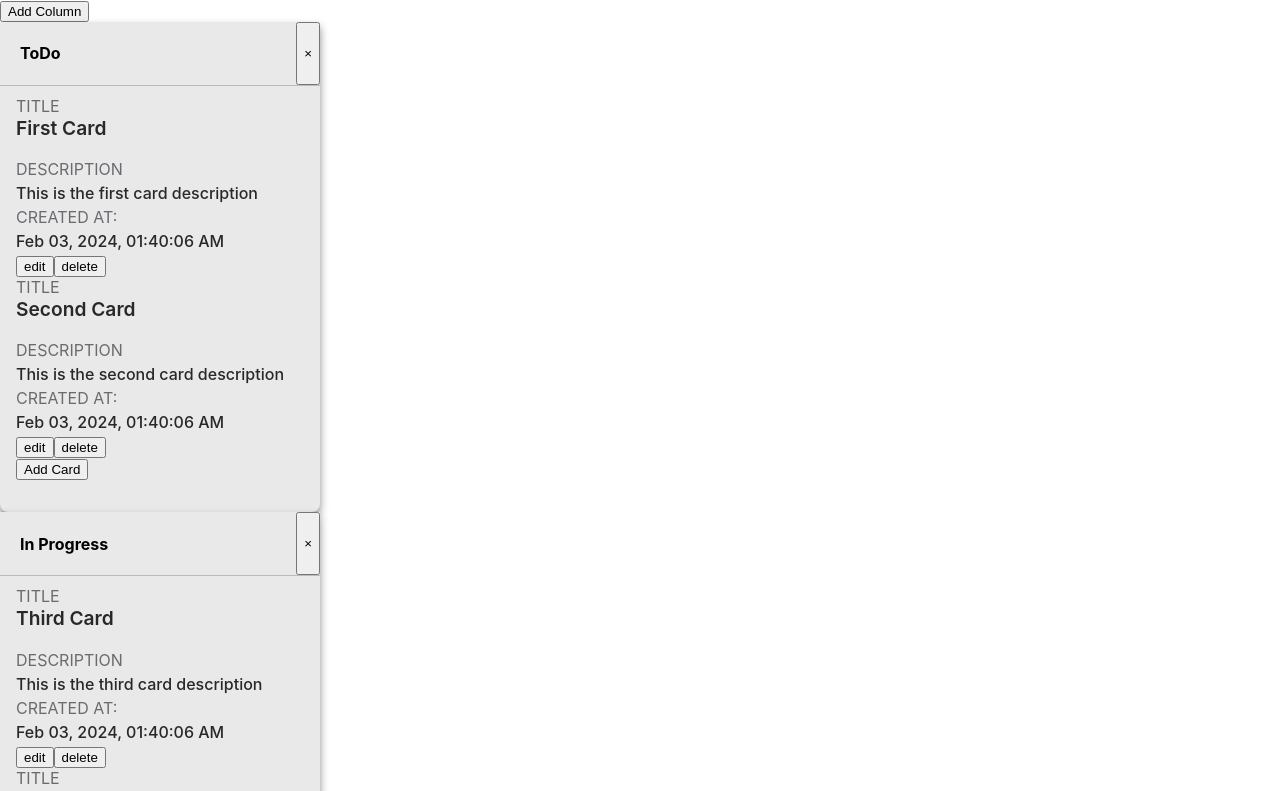
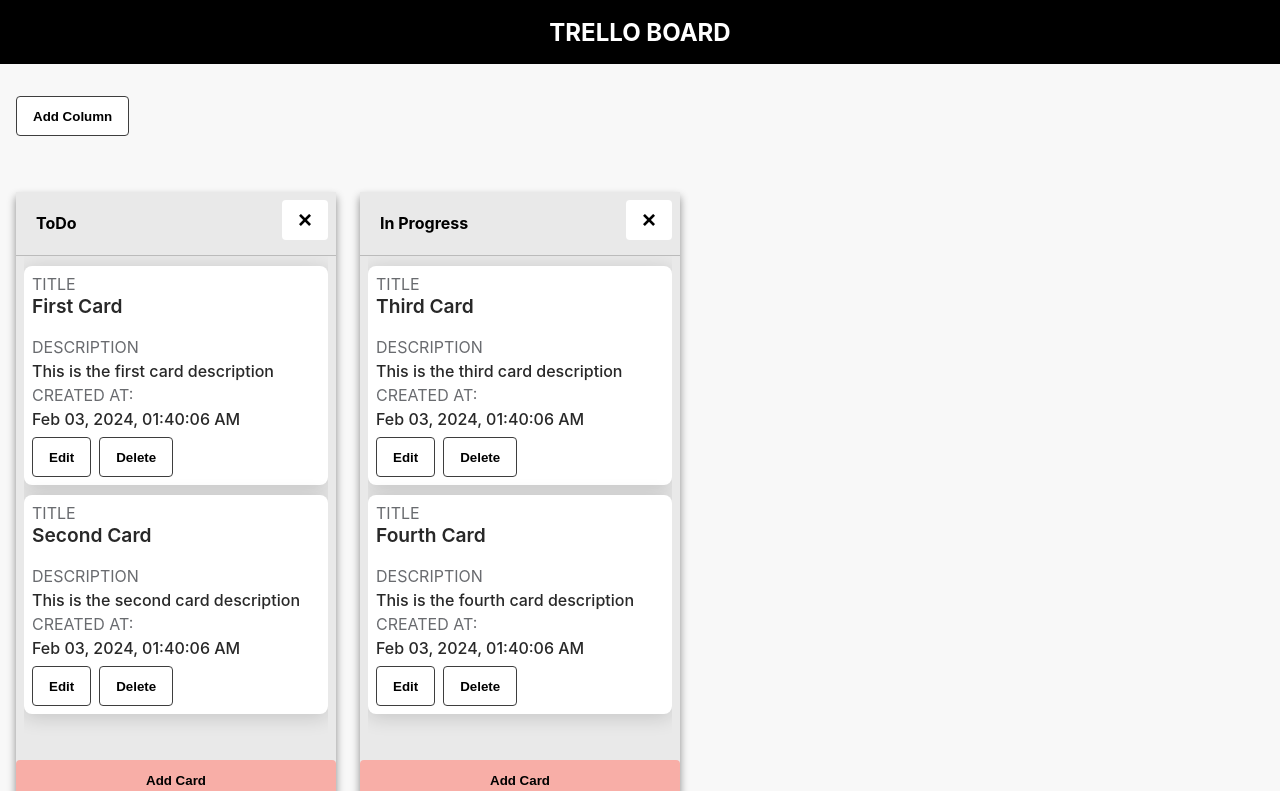
Before and after one commit to UralKrc/trello-board, a React (Create React App) app: page / in a window 1280 px wide. Shown: the top 791 px of the page. Built offline with nearby package versions, Linux system fonts and the light colour scheme; the HTML template or start-up script is replaced by a standard one.

Commit message:
Add styles and a helper to format dates

```diff
--- /dev/null
+++ b/src/App.css
@@ -0,0 +1,124 @@
+.page-container {
+  display: grid;
+  grid-template-rows: 64px 64px calc(100vh - 192px);
+  height: 100vh;
+  row-gap: 2em;
+  padding-bottom: 48px;
+  background-color: #f8f8f8;
+}
+
+header {
+  text-align: center;
+  background-color: #000000;
+  height: 64px;
+  display: flex;
+  align-items: center;
+  justify-content: center;
+  padding: 8px 0;
+  box-sizing: border-box;
+}
+
+h1 {
+  color: #ffffff;
+  text-transform: uppercase;
+  margin: 0;
+  font-size: 24px;
+}
+
+section {
+  display: flex;
+  gap: 24px;
+  padding: 0 16px;
+}
+
+.card {
+  margin-bottom: 10px;
+  padding: 8px;
+  width: 18em;
+  box-shadow: 0px 3px 20px #00000029;
+  background-color: #ffffff;
+  border-radius: 8px;
+}
+
+.form {
+  display: flex;
+  align-items: center;
+  flex-wrap: wrap;
+  gap: 16px;
+}
+
+button {
+  background: #ffffff;
+  color: #000000;
+  border: 1px solid #3e3e3e;
+  height: 40px;
+  display: inline-flex;
+  justify-content: center;
+  align-items: center;
+  border-radius: 4px;
+  text-transform: capitalize;
+  padding: 8px 16px;
+  font-weight: 600;
+  cursor: pointer;
+  transition: all 0.3s ease;
+}
+
+.add-card-button {
+  position: absolute;
+  bottom: 0;
+  left: 0;
+  padding: 8px;
+  width: 100%;
+  box-sizing: border-box;
+  background-color: rgba(500, 150, 140, 0.7);
+  text-align: center;
+  border: none;
+}
+
+.close-button {
+  border: none;
+  font-size: 24px;
+  margin: 8px;
+}
+
+button:hover {
+  background: #000000;
+  color:#ffffff;
+}
+
+label {
+  width: 100%;
+}
+
+.action-buttons {
+  display: flex;
+  align-items: center;
+  gap: 8px;
+  margin-top: 8px;
+}
+
+.error {
+  color: red;
+  font-size: 14px;
+  margin-top: 8px;
+  text-align: left;
+}
+
+input {
+  border: 1px solid #3e3e3e;
+  border-radius: 4px;
+  padding: 8px;
+  height: 40px;
+  box-sizing: border-box;
+  font-weight: 500;
+  margin: 8px 0;
+  width: 100%;
+}
+
+textarea {
+  width: 100%;
+  margin: 8px 0;
+  padding: 8px;
+  font-weight: 500;
+  box-sizing: border-box;
+}
--- a/src/App.tsx
+++ b/src/App.tsx
@@ -1,8 +1,12 @@
 import TrelloBoard from "./pages/TrelloBoard";
+import './App.css';
 
 function App() {
   return (
-    <div>
+    <div className="page-container">
+      <header>
+        <h1>Trello Board</h1>
+      </header>
       <TrelloBoard />
     </div>
   );
--- a/src/components/AddCard/index.tsx
+++ b/src/components/AddCard/index.tsx
@@ -1,5 +1,6 @@
 import { useState } from "react";
 import { TCard } from "../../helpers/store";
+import { getFormattedDate } from "../../helpers/getFormattedDate";
 
 type TAddCardProps = {
   addCardItem: (card: TCard & { columnIndex: number }) => void;
@@ -22,14 +23,7 @@ const AddCard: React.FC<TAddCardProps> = ({ addCardItem, columnIndex }) => {
     }
 
     setError(false);
-    let timestamp = new Date();
-    let date = new Intl.DateTimeFormat('en-US', {
-        year: 'numeric',
-        month: 'short',
-        day: 'numeric',
-        hour: '2-digit',
-        minute: '2-digit',
-        second: '2-digit' }).format(timestamp);
+    const date = getFormattedDate();
     addCardItem({
       columnIndex,
       title: cardTitle,
--- a/src/components/Column/index.tsx
+++ b/src/components/Column/index.tsx
@@ -6,7 +6,7 @@ export type TColumnProps = {
   label: string;
   remove: (key: number) => void;
   children: ReactNode;
-  cardDropped: (columnIndex: number) => void;
+  dropCard: (columnIndex: number) => void;
 }
 
 const Column: React.FC<TColumnProps> = ({
@@ -14,7 +14,7 @@ const Column: React.FC<TColumnProps> = ({
   label,
   children,
   remove,
-  cardDropped,
+  dropCard,
 }: TColumnProps) => {
 
   const handleDeleteClick = () => {
@@ -23,7 +23,7 @@ const Column: React.FC<TColumnProps> = ({
 
   const handleDrop: DragEventHandler<HTMLDivElement> = (event) => {
     event.preventDefault();
-    cardDropped(index);
+    dropCard(index);
   }
 
   const allowDrop: DragEventHandler<HTMLDivElement> = (event) => {
--- a/src/components/EditCard/index.tsx
+++ b/src/components/EditCard/index.tsx
@@ -2,6 +2,7 @@ import { useState, useEffect, memo } from "react";
 import { TCardMetadata } from "../Card";
 import Modal from "../Modal";
 import { TCard } from "../../helpers/store";
+import { getFormattedDate } from "../../helpers/getFormattedDate";
 
 type EditCardProps = {
   editCard: (card: TCard & TCardMetadata) => void;
@@ -30,14 +31,7 @@ const EditCard: React.FC<EditCardProps> = ({ editCard, columnIndex, cardIndex, c
     }
 
     setError(false);
-    let timestamp = new Date();
-    let date = new Intl.DateTimeFormat('en-US', {
-        year: 'numeric',
-        month: 'short',
-        day: 'numeric',
-        hour: '2-digit',
-        minute: '2-digit',
-        second: '2-digit' }).format(timestamp);
+    const date = getFormattedDate();
     editCard({
       columnIndex,
       cardIndex,
--- /dev/null
+++ b/src/helpers/getFormattedDate.ts
@@ -0,0 +1,11 @@
+export function getFormattedDate(): string {
+  const timestamp = new Date();
+  return new Intl.DateTimeFormat('en-US', {
+      year: 'numeric',
+      month: 'short',
+      day: 'numeric',
+      hour: '2-digit',
+      minute: '2-digit',
+      second: '2-digit'
+  }).format(timestamp);
+}
--- a/src/pages/TrelloBoard.tsx
+++ b/src/pages/TrelloBoard.tsx
@@ -6,13 +6,25 @@ import Card, { TCardMetadata, TCardProps } from "../components/Card";
 import AddCard from "../components/AddCard";
 import EditCard from "../components/EditCard";
 
+export type TSelectedCard = {
+  cardIndex: number;
+  columnIndex: number;
+  card: TCard;
+};
+
+const selectedCardData: TSelectedCard = {
+  cardIndex: -1,
+  columnIndex: -1,
+  card: { title: '', description: '', date: '' },
+}
+
 function TrelloBoard () {
   let draggedCard: Omit<TCardProps, 'removeClick' | 'drag'>;
   const store = new Store();
 
   const [isAddColumnModalOpen, setAddColumnModalOpen] = useState(false);
   const [isEditModalOpen, setEditModalOpen] = useState(false);
-  const [selectedCard, setSelectedCard] = useState({ cardIndex: -1, columnIndex: -1, card: { title: '', description: '', date: '' } });
+  const [selectedCard, setSelectedCard] = useState(selectedCardData);
   const [columns, setColumns] = useState<TColumn[]>(
     () => {
       if (Array.isArray(store.data) && store.data.length) {
@@ -24,7 +36,7 @@ function TrelloBoard () {
     }
   );
 
-  const addNewColumn = (label: string) => {
+  const handleAddNewColumn = (label: string) => {
     const updatedColumnList = [
       ...columns,
       {
@@ -73,7 +85,6 @@ function TrelloBoard () {
   }
 
   const handleEditButton = ({ columnIndex, cardIndex }: TCardMetadata) => {
-    console.log(columnIndex, cardIndex);
     setSelectedCard({ columnIndex, cardIndex, card: columns[columnIndex].cards[cardIndex] });
     setEditModalOpen(true);
   };
@@ -82,7 +93,7 @@ function TrelloBoard () {
     draggedCard = card
   }
 
-  const cardDropped = (columnIndex: number) => {
+  const dropCard = (columnIndex: number) => {
     const movedToColumn = columns[columnIndex];
     const movedFromColumn = columns[draggedCard.columnIndex];
     movedFromColumn.cards.splice(draggedCard.cardIndex, 1);
@@ -109,7 +120,7 @@ function TrelloBoard () {
         {
           isAddColumnModalOpen && (
             <AddColumn
-              addNewColumn={addNewColumn}
+              addNewColumn={handleAddNewColumn}
               closeModal={() => setAddColumnModalOpen(false)}
             />
           )
@@ -122,7 +133,7 @@ function TrelloBoard () {
             remove={handleColumnRemove}
             key={columnIndex}
             index={columnIndex}
-            cardDropped={cardDropped}
+            dropCard={dropCard}
             >
             {cards.map(({ title, description, date }, cardIndex) => (
               <Card
```
